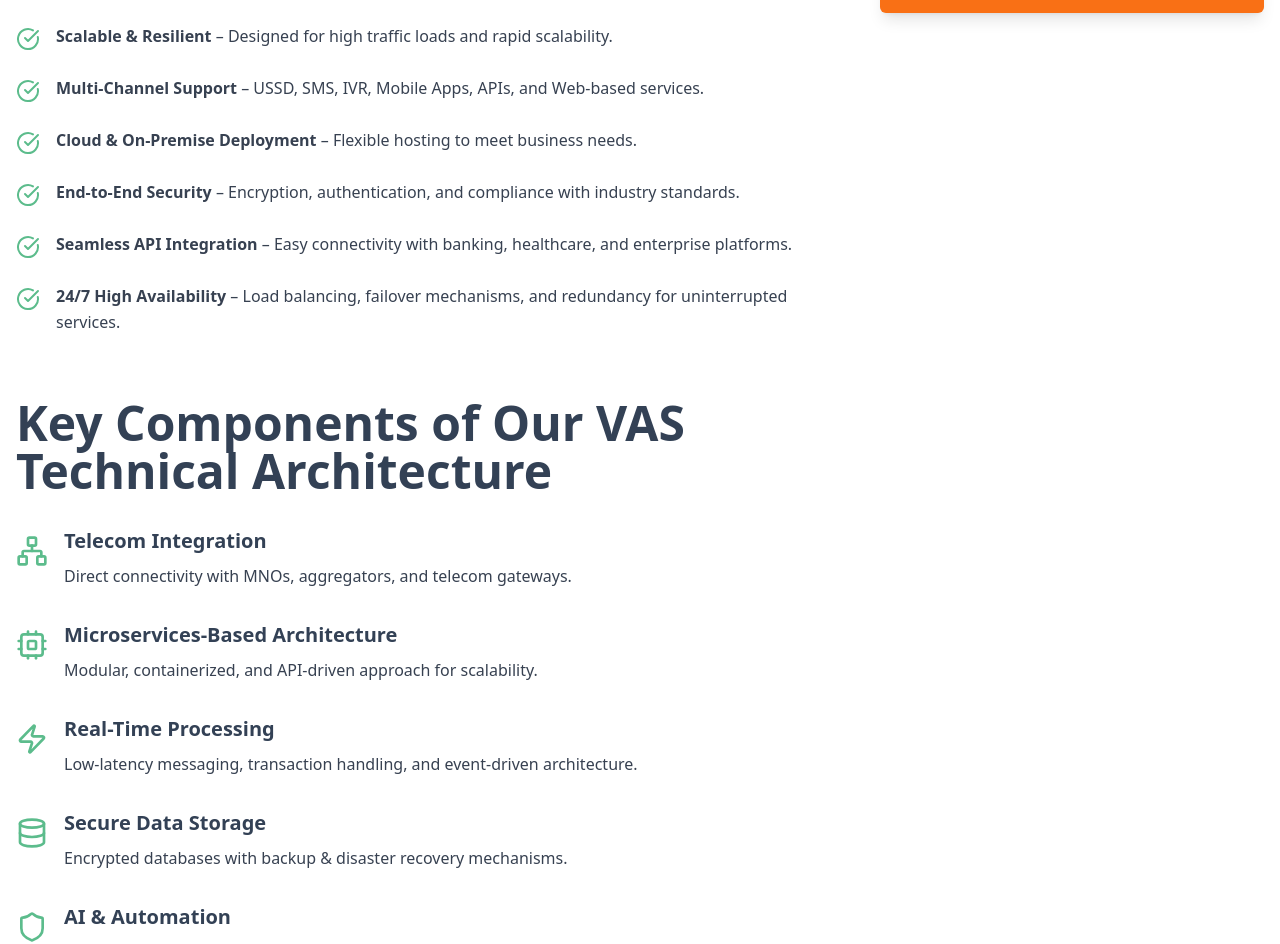
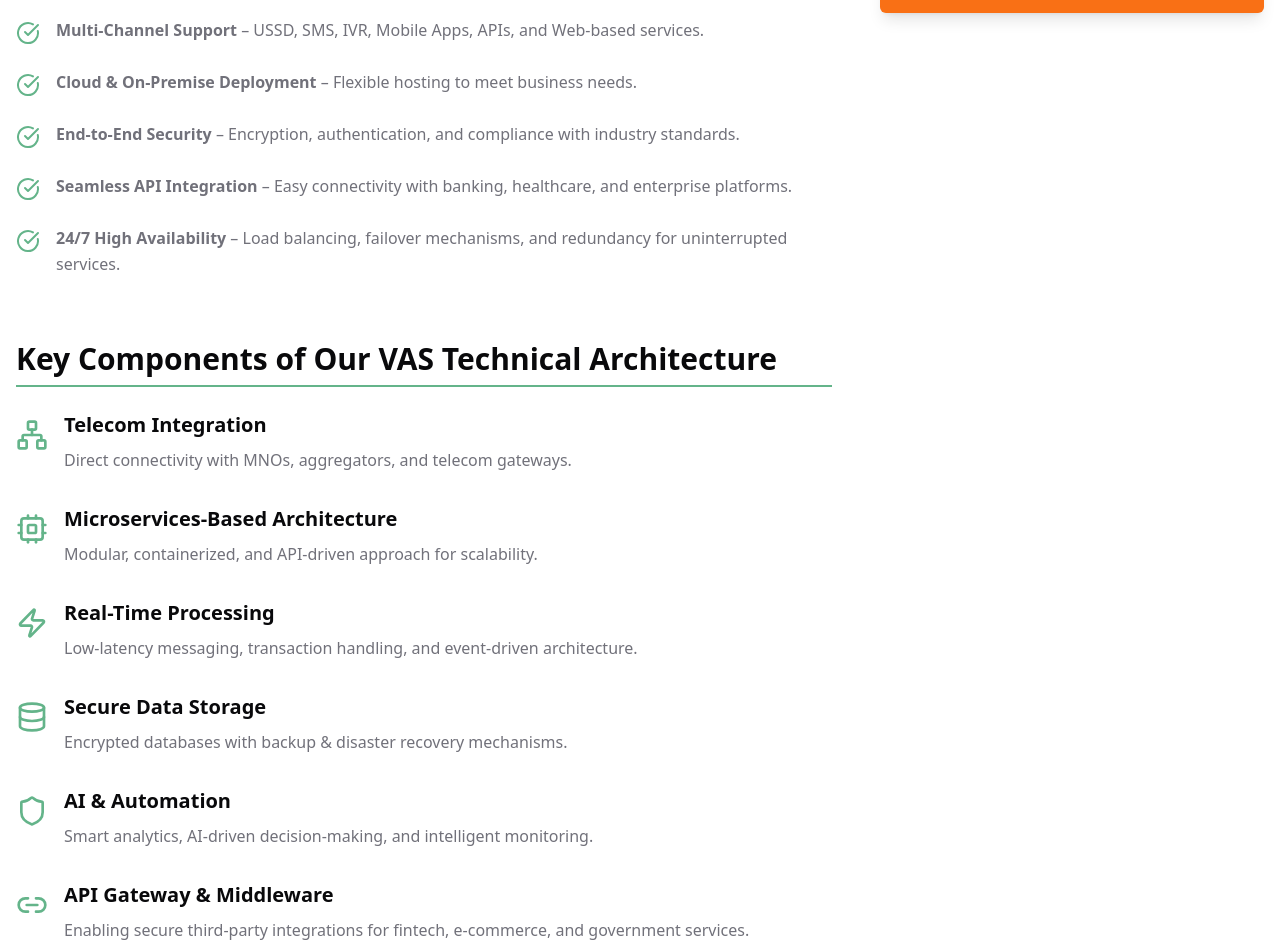
Before and after one commit to mazi-samuel/vastrack.com.ng, a React (Vite) app: page /technical-architecture in a window 1280 px wide. Shown: the part 1044-1988 px from the top of the page. Built offline with nearby package versions, Linux system fonts and the light colour scheme; the HTML template or start-up script is replaced by a standard one.

Commit message:
Completed VAS solution pages standardization with bold bullet points

```diff
--- a/src/pages/BankingSolutions.tsx
+++ b/src/pages/BankingSolutions.tsx
@@ -6,10 +6,10 @@ import { Link } from "react-router-dom";
 
 const BankingSolutions = () => {
   const features = [
-    "Secure & Compliant – End-to-end encryption, fraud detection, and regulatory compliance.",
-    "Omnichannel Support – USSD, SMS, mobile apps, and web banking integration.",
-    "Scalable & Customizable – Tailored solutions for banks, MFIs, fintech, and digital lenders.",
-    "Seamless API Integration – Connect effortlessly with existing banking infrastructures."
+    "<strong>Secure & Compliant</strong> – End-to-end encryption, fraud detection, and regulatory compliance.",
+    "<strong>Omnichannel Support</strong> – USSD, SMS, mobile apps, and web banking integration.",
+    "<strong>Scalable & Customizable</strong> – Tailored solutions for banks, MFIs, fintech, and digital lenders.",
+    "<strong>Seamless API Integration</strong> – Connect effortlessly with existing banking infrastructures."
   ];
 
   const services = [
--- a/src/pages/TechnicalArchitecture.tsx
+++ b/src/pages/TechnicalArchitecture.tsx
@@ -47,95 +47,95 @@ const TechnicalArchitecturePage = () => {
 
               {/* Why Choose Section */}
               <div className="mb-16">
-                <h2 className="text-4xl lg:text-5xl font-bold mb-8 text-slate-700">
+                <h2 className="text-3xl font-bold mb-6 text-foreground border-b-2 border-primary pb-2">
                   Why Choose Vastracktech's Technical Architecture?
                 </h2>
                 <div className="space-y-6">
                   <div className="flex items-start gap-4">
-                    <CheckCircle className="h-6 w-6 text-[#5cbc8c] flex-shrink-0 mt-1" />
-                    <p className="text-gray-700 leading-relaxed">
+                    <CheckCircle className="h-6 w-6 text-primary flex-shrink-0 mt-1" />
+                    <span className="text-muted-foreground leading-relaxed">
                       <strong>Scalable & Resilient</strong> – Designed for high traffic loads and rapid scalability.
-                    </p>
+                    </span>
                   </div>
                   <div className="flex items-start gap-4">
-                    <CheckCircle className="h-6 w-6 text-[#5cbc8c] flex-shrink-0 mt-1" />
-                    <p className="text-gray-700 leading-relaxed">
+                    <CheckCircle className="h-6 w-6 text-primary flex-shrink-0 mt-1" />
+                    <span className="text-muted-foreground leading-relaxed">
                       <strong>Multi-Channel Support</strong> – USSD, SMS, IVR, Mobile Apps, APIs, and Web-based services.
-                    </p>
+                    </span>
                   </div>
                   <div className="flex items-start gap-4">
-                    <CheckCircle className="h-6 w-6 text-[#5cbc8c] flex-shrink-0 mt-1" />
-                    <p className="text-gray-700 leading-relaxed">
+                    <CheckCircle className="h-6 w-6 text-primary flex-shrink-0 mt-1" />
+                    <span className="text-muted-foreground leading-relaxed">
                       <strong>Cloud & On-Premise Deployment</strong> – Flexible hosting to meet business needs.
-                    </p>
+                    </span>
                   </div>
                   <div className="flex items-start gap-4">
-                    <CheckCircle className="h-6 w-6 text-[#5cbc8c] flex-shrink-0 mt-1" />
-                    <p className="text-gray-700 leading-relaxed">
+                    <CheckCircle className="h-6 w-6 text-primary flex-shrink-0 mt-1" />
+                    <span className="text-muted-foreground leading-relaxed">
                       <strong>End-to-End Security</strong> – Encryption, authentication, and compliance with industry standards.
-                    </p>
+                    </span>
                   </div>
                   <div className="flex items-start gap-4">
-                    <CheckCircle className="h-6 w-6 text-[#5cbc8c] flex-shrink-0 mt-1" />
-                    <p className="text-gray-700 leading-relaxed">
+                    <CheckCircle className="h-6 w-6 text-primary flex-shrink-0 mt-1" />
+                    <span className="text-muted-foreground leading-relaxed">
                       <strong>Seamless API Integration</strong> – Easy connectivity with banking, healthcare, and enterprise platforms.
-                    </p>
+                    </span>
                   </div>
                   <div className="flex items-start gap-4">
-                    <CheckCircle className="h-6 w-6 text-[#5cbc8c] flex-shrink-0 mt-1" />
-                    <p className="text-gray-700 leading-relaxed">
+                    <CheckCircle className="h-6 w-6 text-primary flex-shrink-0 mt-1" />
+                    <span className="text-muted-foreground leading-relaxed">
                       <strong>24/7 High Availability</strong> – Load balancing, failover mechanisms, and redundancy for uninterrupted services.
-                    </p>
+                    </span>
                   </div>
                 </div>
               </div>
 
               {/* Key Components */}
               <div className="mb-16">
-                <h2 className="text-4xl lg:text-5xl font-bold mb-8 text-slate-700">
+                <h2 className="text-3xl font-bold mb-6 text-foreground border-b-2 border-primary pb-2">
                   Key Components of Our VAS Technical Architecture
                 </h2>
                 <div className="space-y-8">
                   <div className="flex items-start gap-4">
-                    <Network className="h-8 w-8 text-[#5cbc8c] flex-shrink-0 mt-2" />
+                    <Network className="h-8 w-8 text-primary flex-shrink-0 mt-2" />
                     <div>
-                      <h3 className="text-xl font-semibold mb-2 text-slate-700">Telecom Integration</h3>
-                      <p className="text-gray-700 leading-relaxed">Direct connectivity with MNOs, aggregators, and telecom gateways.</p>
+                      <h3 className="text-xl font-semibold mb-2 text-foreground">Telecom Integration</h3>
+                      <p className="text-muted-foreground leading-relaxed">Direct connectivity with MNOs, aggregators, and telecom gateways.</p>
                     </div>
                   </div>
                   <div className="flex items-start gap-4">
-                    <Cpu className="h-8 w-8 text-[#5cbc8c] flex-shrink-0 mt-2" />
+                    <Cpu className="h-8 w-8 text-primary flex-shrink-0 mt-2" />
                     <div>
-                      <h3 className="text-xl font-semibold mb-2 text-slate-700">Microservices-Based Architecture</h3>
-                      <p className="text-gray-700 leading-relaxed">Modular, containerized, and API-driven approach for scalability.</p>
+                      <h3 className="text-xl font-semibold mb-2 text-foreground">Microservices-Based Architecture</h3>
+                      <p className="text-muted-foreground leading-relaxed">Modular, containerized, and API-driven approach for scalability.</p>
                     </div>
                   </div>
                   <div className="flex items-start gap-4">
-                    <Zap className="h-8 w-8 text-[#5cbc8c] flex-shrink-0 mt-2" />
+                    <Zap className="h-8 w-8 text-primary flex-shrink-0 mt-2" />
                     <div>
-                      <h3 className="text-xl font-semibold mb-2 text-slate-700">Real-Time Processing</h3>
-                      <p className="text-gray-700 leading-relaxed">Low-latency messaging, transaction handling, and event-driven architecture.</p>
+                      <h3 className="text-xl font-semibold mb-2 text-foreground">Real-Time Processing</h3>
+                      <p className="text-muted-foreground leading-relaxed">Low-latency messaging, transaction handling, and event-driven architecture.</p>
                     </div>
                   </div>
                   <div className="flex items-start gap-4">
-                    <Database className="h-8 w-8 text-[#5cbc8c] flex-shrink-0 mt-2" />
+                    <Database className="h-8 w-8 text-primary flex-shrink-0 mt-2" />
                     <div>
-                      <h3 className="text-xl font-semibold mb-2 text-slate-700">Secure Data Storage</h3>
-                      <p className="text-gray-700 leading-relaxed">Encrypted databases with backup & disaster recovery mechanisms.</p>
+                      <h3 className="text-xl font-semibold mb-2 text-foreground">Secure Data Storage</h3>
+                      <p className="text-muted-foreground leading-relaxed">Encrypted databases with backup & disaster recovery mechanisms.</p>
                     </div>
                   </div>
                   <div className="flex items-start gap-4">
-                    <Shield className="h-8 w-8 text-[#5cbc8c] flex-shrink-0 mt-2" />
+                    <Shield className="h-8 w-8 text-primary flex-shrink-0 mt-2" />
                     <div>
-                      <h3 className="text-xl font-semibold mb-2 text-slate-700">AI & Automation</h3>
-                      <p className="text-gray-700 leading-relaxed">Smart analytics, AI-driven decision-making, and intelligent monitoring.</p>
+                      <h3 className="text-xl font-semibold mb-2 text-foreground">AI & Automation</h3>
+                      <p className="text-muted-foreground leading-relaxed">Smart analytics, AI-driven decision-making, and intelligent monitoring.</p>
                     </div>
                   </div>
                   <div className="flex items-start gap-4">
-                    <Link2 className="h-8 w-8 text-[#5cbc8c] flex-shrink-0 mt-2" />
+                    <Link2 className="h-8 w-8 text-primary flex-shrink-0 mt-2" />
                     <div>
-                      <h3 className="text-xl font-semibold mb-2 text-slate-700">API Gateway & Middleware</h3>
-                      <p className="text-gray-700 leading-relaxed">Enabling secure third-party integrations for fintech, e-commerce, and government services.</p>
+                      <h3 className="text-xl font-semibold mb-2 text-foreground">API Gateway & Middleware</h3>
+                      <p className="text-muted-foreground leading-relaxed">Enabling secure third-party integrations for fintech, e-commerce, and government services.</p>
                     </div>
                   </div>
                 </div>
@@ -143,7 +143,7 @@ const TechnicalArchitecturePage = () => {
 
               {/* Future-Ready Section */}
               <div className="mb-16">
-                <h2 className="text-4xl lg:text-5xl font-bold mb-8 text-slate-700">
+                <h2 className="text-3xl font-bold mb-6 text-foreground border-b-2 border-primary pb-2">
                   Future-Ready VAS Technology
                 </h2>
                 <p className="text-lg leading-relaxed text-gray-700 mb-8">
```
